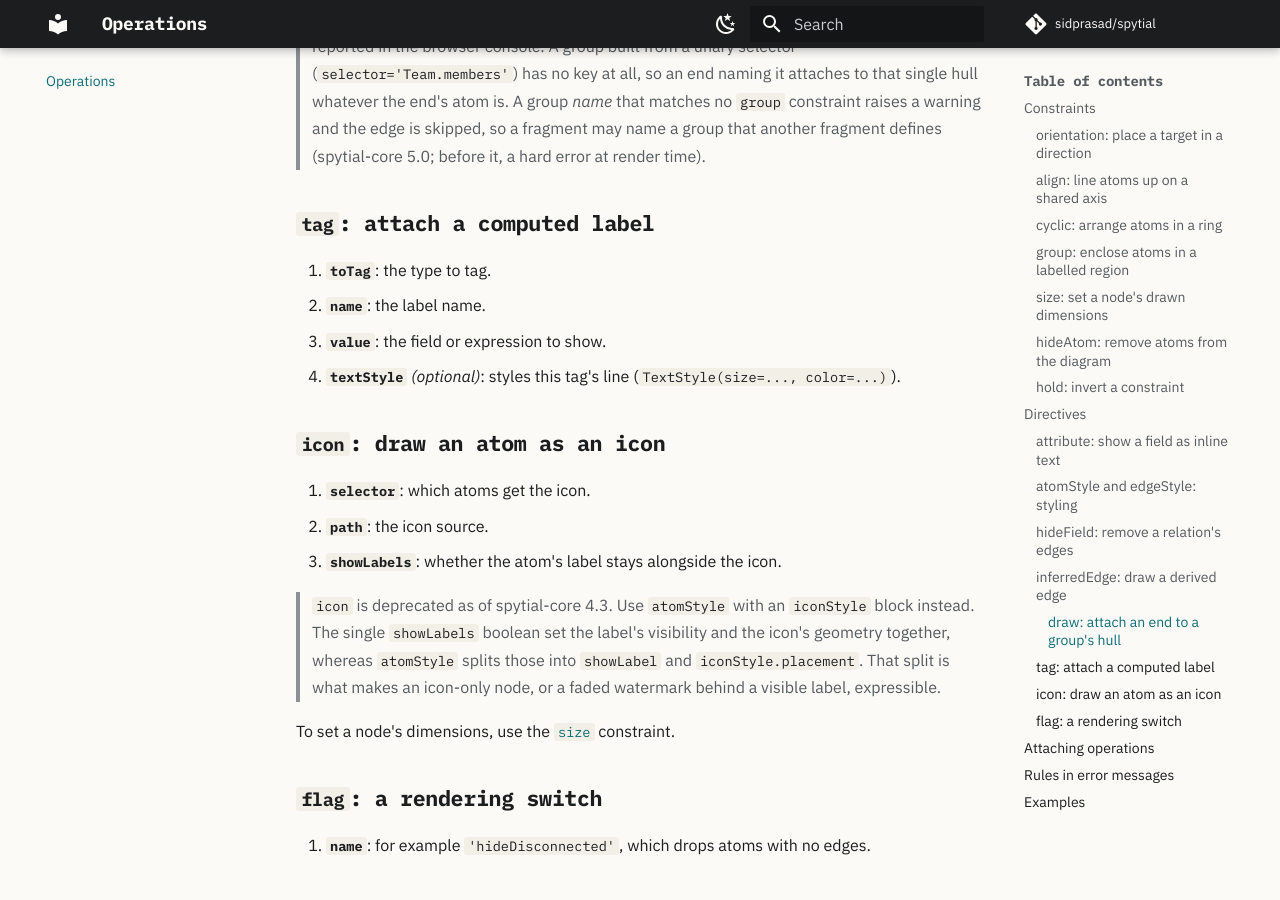
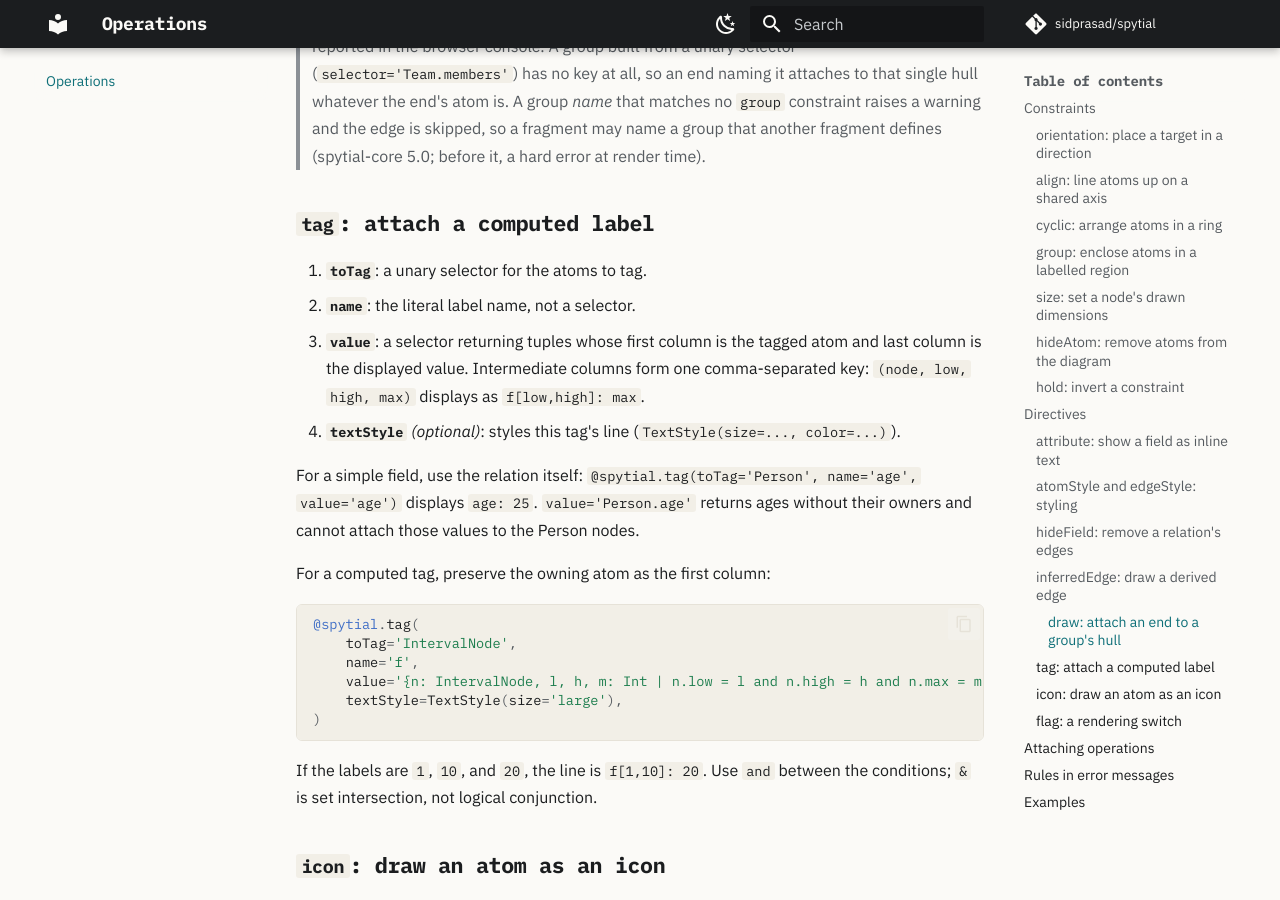
Before and after one commit to sidprasad/spytial, an MkDocs documentation site: the page built from docs/operations.md, in a window 1280 px wide and 900 px high, scrolled down 5277 px. Built offline with MkDocs 1.6.1 and Material for MkDocs 9.7.7, drawn with Linux system fonts in a browser that asks for light colours; comment, search, counter and statistics services are not loaded.

Commit message:
Update spytial-py to spytial-core 6.1.0 (#163)

````diff
--- a/docs/operations.md
+++ b/docs/operations.md
@@ -236,11 +236,31 @@ an omitted `draw`. In both cases the edge's own selector ranges over atoms. With
 
 ### `tag`: attach a computed label
 
-1. **`toTag`**: the type to tag.
-2. **`name`**: the label name.
-3. **`value`**: the field or expression to show.
+1. **`toTag`**: a unary selector for the atoms to tag.
+2. **`name`**: the literal label name, not a selector.
+3. **`value`**: a selector returning tuples whose first column is the tagged
+   atom and last column is the displayed value. Intermediate columns form one
+   comma-separated key: `(node, low, high, max)` displays as `f[low,high]: max`.
 4. **`textStyle`** *(optional)*: styles this tag's line
    (`TextStyle(size=..., color=...)`).
+
+For a simple field, use the relation itself: `@spytial.tag(toTag='Person',
+name='age', value='age')` displays `age: 25`. `value='Person.age'` returns ages
+without their owners and cannot attach those values to the Person nodes.
+
+For a computed tag, preserve the owning atom as the first column:
+
+```python
+@spytial.tag(
+    toTag='IntervalNode',
+    name='f',
+    value='{n: IntervalNode, l, h, m: Int | n.low = l and n.high = h and n.max = m}',
+    textStyle=TextStyle(size='large'),
+)
+```
+
+If the labels are `1`, `10`, and `20`, the line is `f[1,10]: 20`. Use `and`
+between the conditions; `&` is set intersection, not logical conjunction.
 
 ### `icon`: draw an atom as an icon
 
````
Also changed, not shown: spytial/suggest/_vendor/README.md (+2 -2 lines), 9 other files.
